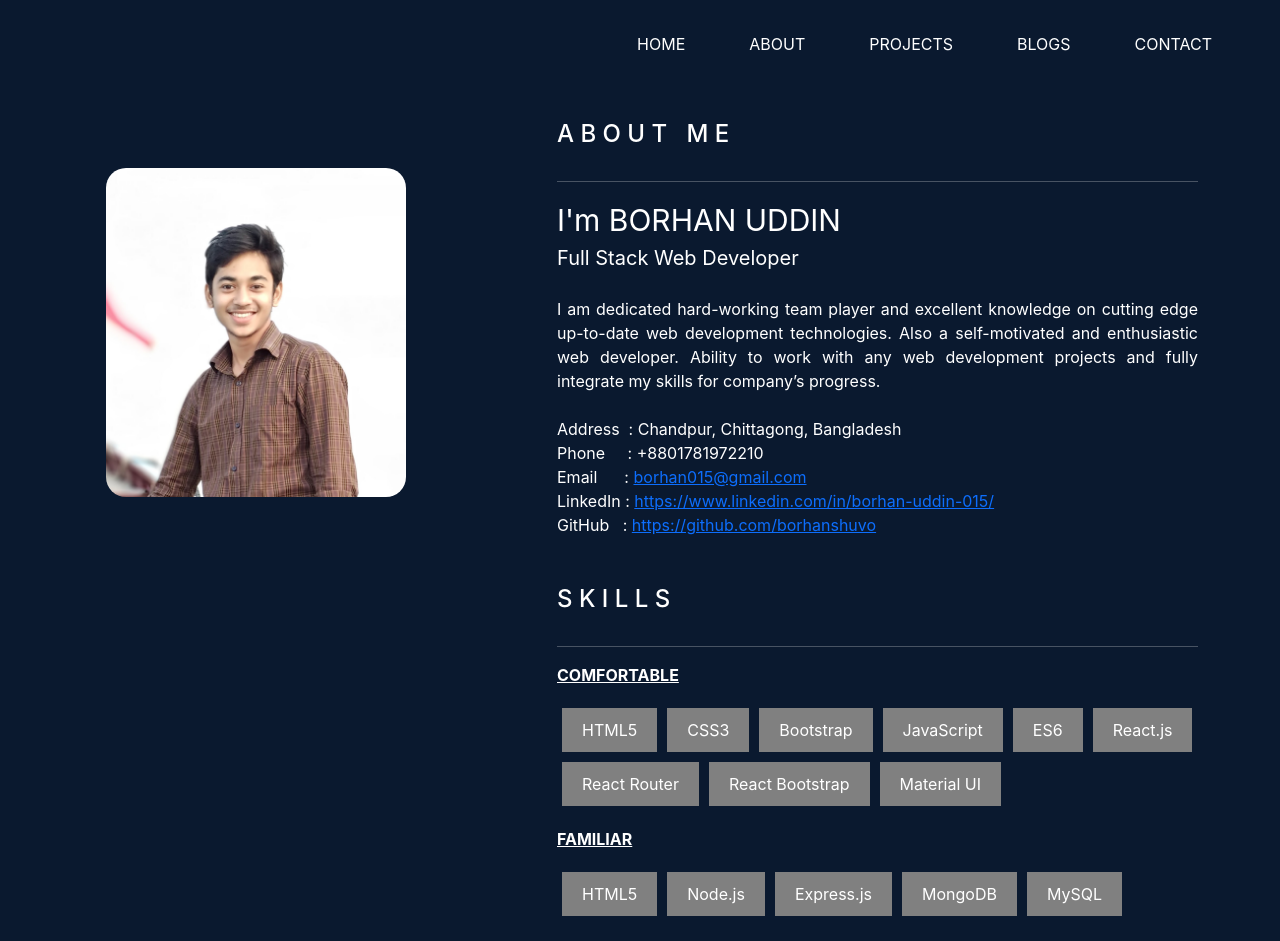
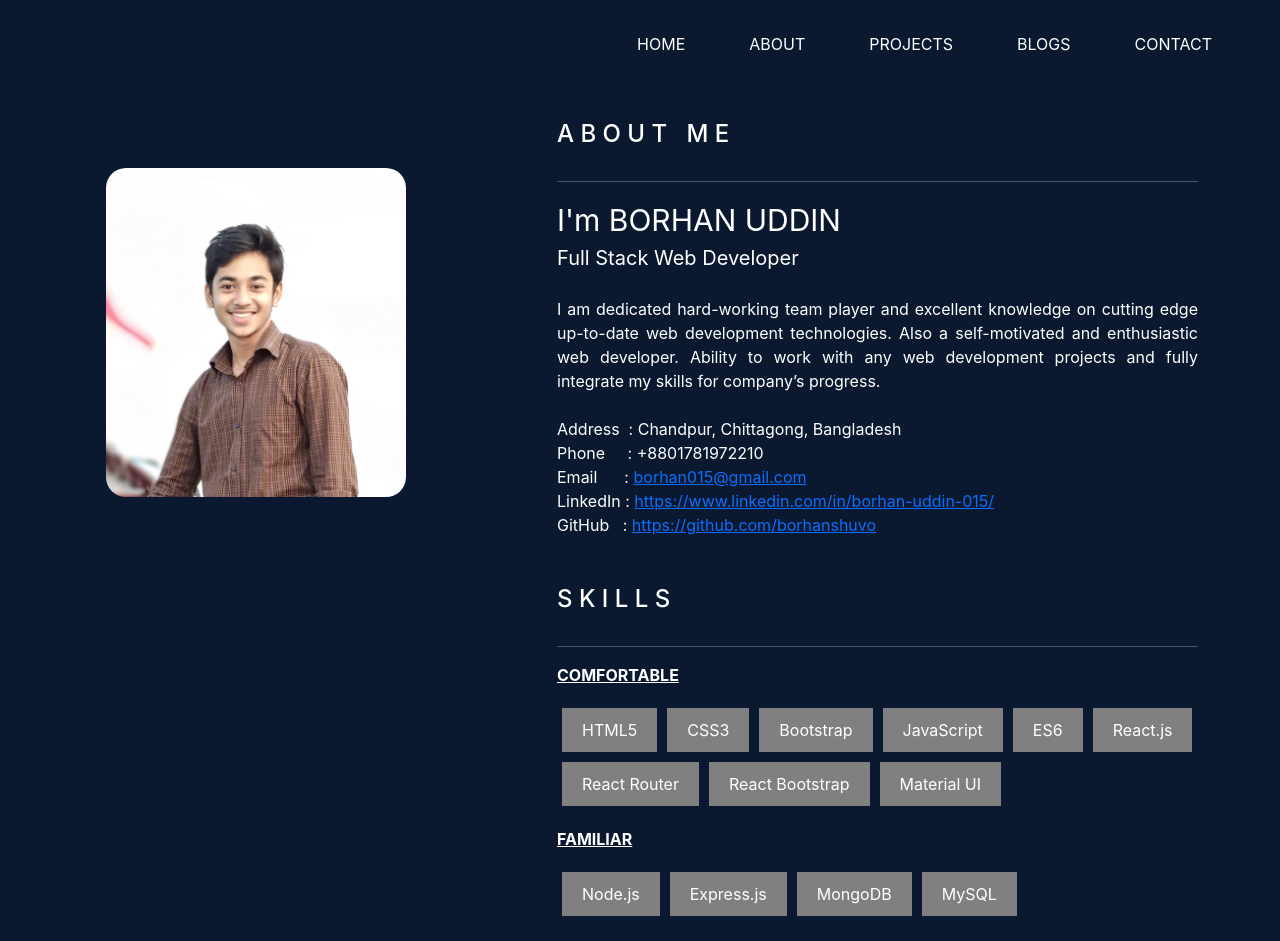
Before and after one commit to borhanshuvo/protfolio, a React (Create React App) app: page /about in a window 1280 px wide. Shown: the top 941 px of the page. Built offline with nearby package versions, Linux system fonts and the light colour scheme.

Commit message:
some changes

```diff
--- a/src/components/About/About.js
+++ b/src/components/About/About.js
@@ -50,7 +50,6 @@ const About = () => {
                     </div>
                     <div className="familiar pb-3">
                         <p><b><u>FAMILIAR</u></b></p>
-                        <label>HTML5</label>
                         <label>Node.js</label>
                         <label>Express.js</label>
                         <label>MongoDB</label>
```
